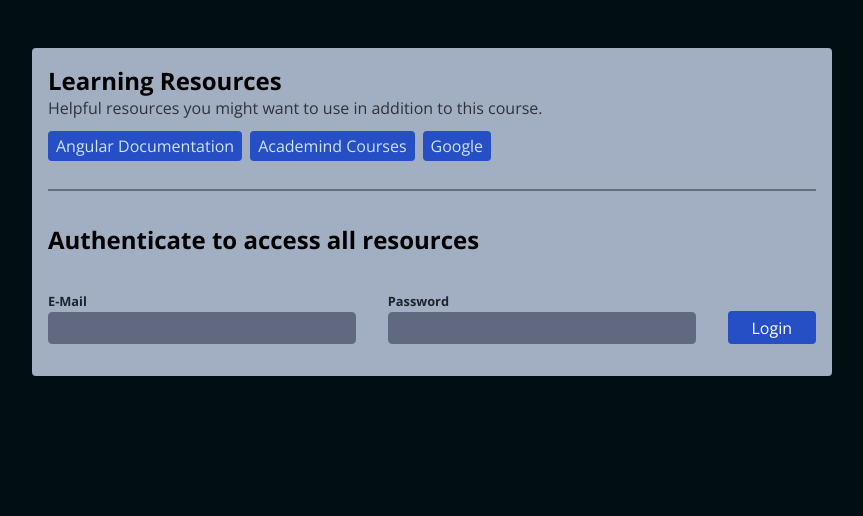
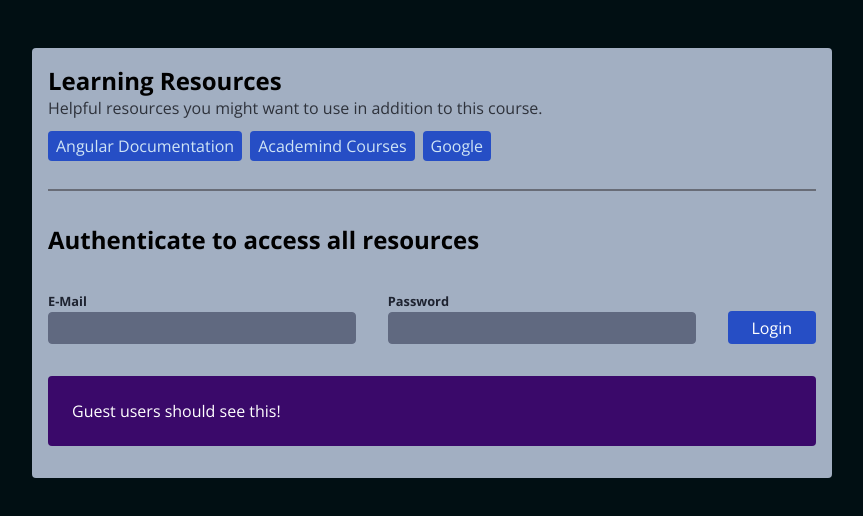
Before and after one commit to RichBurman/directives_deep_dive, an Angular app: page / in a window 1280 px wide. Shown: the top 516 px of the page, without its empty margins (208-1071 px from the left). Built offline with nearby package versions, Linux system fonts and the light colour scheme.

Commit message:
Update app.component.html to utilize *appAuth directive for user role-based content visibility

```diff
--- a/src/app/app.component.html
+++ b/src/app/app.component.html
@@ -10,8 +10,10 @@
   <!-- @if (isAdmin()) {
   <p>Only admins should see this!</p>
 } -->
-<ng-template appAuth="admin">
+  <!-- <ng-template appAuth="admin">
   <p>Only admins should see this!</p>
-</ng-template>
-
+</ng-template> -->
+  <p *appAuth="'admin'" class="protected-content admin">Only admins should see this!</p>
+  <p *appAuth="'user'" class="protected-content unauthenticated">Regular users should see this!</p>
+  <p *appAuth="'guest'" class="protected-content authenticated">Guest users should see this!</p>
 </main>
```
